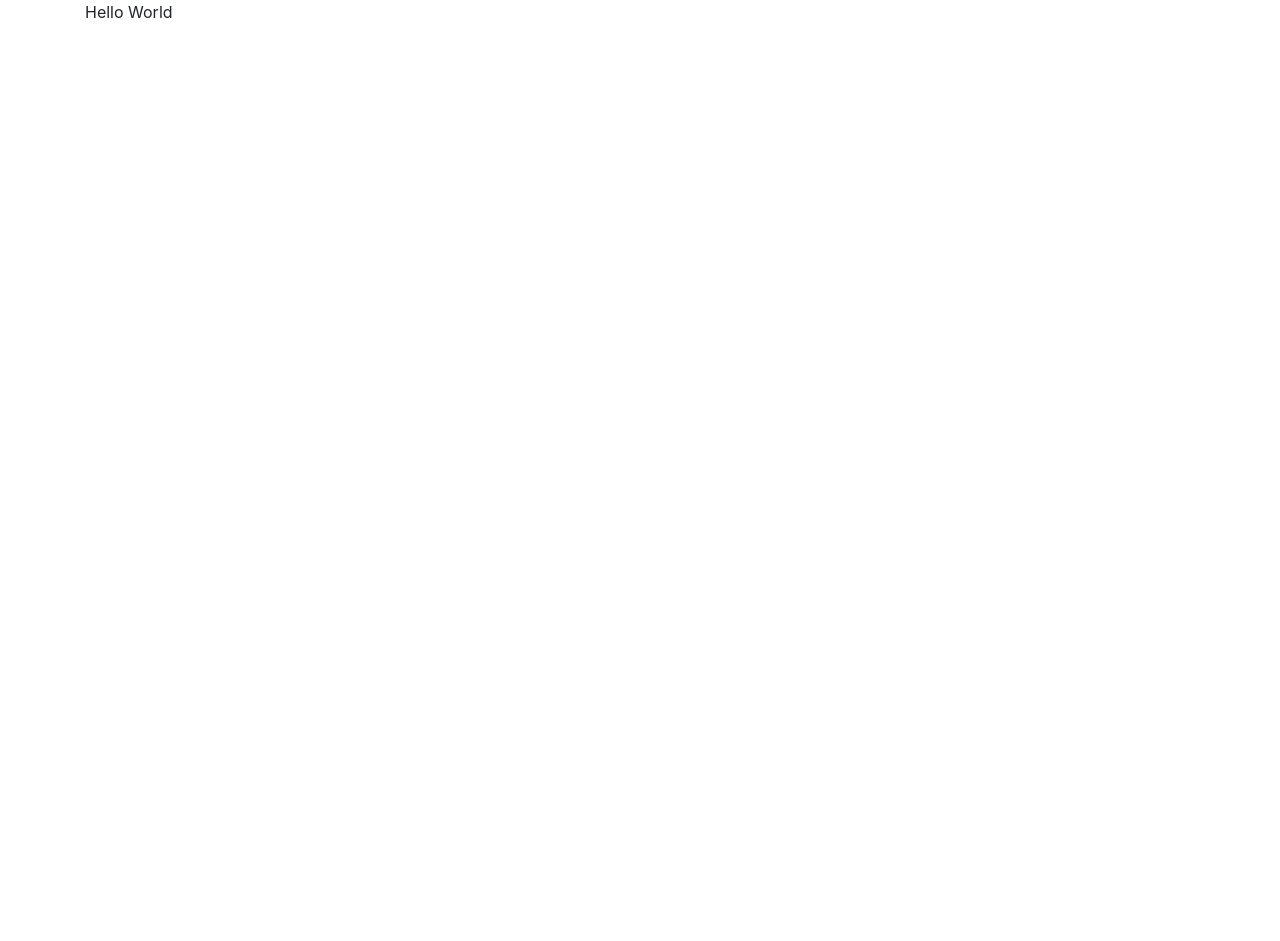
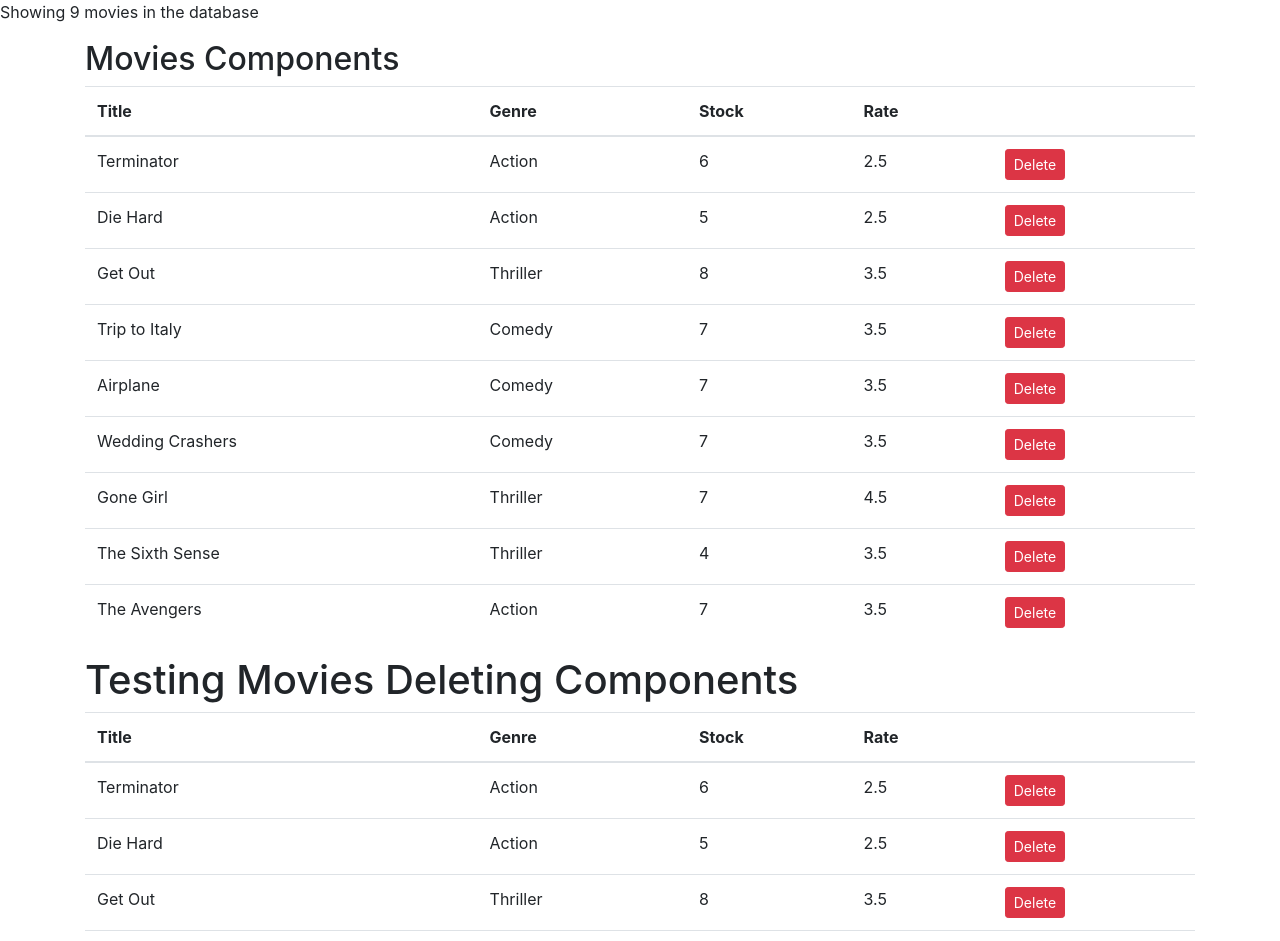
Before and after one commit to gabpoiss/React_With_Mosh, a React (Create React App) app in the folder vidly/: page / in a window 1280 px wide. Shown: the top 941 px of the page. Before the commit the page ends 800 px from the top, so only its background shows below. Built offline with nearby package versions, Linux system fonts and the light colour scheme.

Commit message:
Displaying an object inside a table using map(). Also, deleting each row(movies) when event is fired (onClick). Finally displaying a message when there is no more movies (movies.length)

```diff
--- a/vidly/src/App.js
+++ b/vidly/src/App.js
@@ -1,13 +1,17 @@
-import React, {
-  Component
-} from 'react';
-import './App.css';
+import React, { Component } from "react";
+import "./App.css";
+import Movies from "./components/movies";
+import Tmovies from "./components/Testing_my_learning";
 
 class App extends Component {
+  state = {};
   render() {
-    return ( < main role = "main"
-      className = "container" > Hello World <
-      /main>
+    return (
+      <div>
+        <main className="container" id="App" />
+        <Movies />
+        <Tmovies />
+      </div>
     );
   }
 }
--- /dev/null
+++ b/vidly/src/components/Testing_my_learning.jsx
@@ -0,0 +1,52 @@
+import React, { Component } from "react";
+import { getMovies, getMovie } from "../Starter Code/services/fakeMovieService";
+
+class Tmovies extends Component {
+  state = {
+    movies: getMovies()
+  };
+
+  handleDelete = movie => {
+    const movies = this.state.movies.filter(m => m._id != movie._id);
+    this.setState({ movies: movies });
+  };
+
+  render() {
+    return (
+      <div className="container">
+        <h1>Testing Movies Deleting Components</h1>
+        <table className="table">
+          <thead>
+            <tr>
+              <th>Title</th>
+              <th>Genre</th>
+              <th>Stock</th>
+              <th>Rate</th>
+              <th />
+            </tr>
+          </thead>
+          <tbody>
+            {this.state.movies.map(movie => (
+              <tr key={movie._id}>
+                <td>{movie.title}</td>
+                <td>{movie.genre.name}</td>
+                <td>{movie.numberInStock}</td>
+                <td>{movie.dailyRentalRate}</td>
+                <td>
+                  <button
+                    onClick={() => this.handleDelete(movie)}
+                    className="btn btn-danger btn-sm"
+                  >
+                    Delete
+                  </button>
+                </td>
+              </tr>
+            ))}
+          </tbody>
+        </table>
+      </div>
+    );
+  }
+}
+
+export default Tmovies;
--- /dev/null
+++ b/vidly/src/components/movies.jsx
@@ -0,0 +1,59 @@
+import React, { Component } from "react";
+import { genres } from "../Starter Code/services/fakeGenreService";
+import { getGenres } from "../Starter Code/services/fakeGenreService";
+import { getMovies, getMovie } from "../Starter Code/services/fakeMovieService";
+
+class Movies extends Component {
+  state = {
+    movies: getMovies()
+  };
+  handleDelete = movie => {
+    const movies = this.state.movies.filter(m => m._id != movie._id);
+    this.setState({ movies: movies });
+  };
+
+  render() {
+    const { length: count } = this.state.movies;
+
+    if (count === 0) return <p>There are no more movies!</p>;
+    return (
+      <React.Fragment>
+        <p>Showing {count} movies in the database</p>
+        <div className="container">
+          <h2>Movies Components</h2>
+          <table className="table">
+            <thead>
+              <tr>
+                <th>Title</th>
+                <th>Genre</th>
+                <th>Stock</th>
+                <th>Rate</th>
+                <th />
+              </tr>
+            </thead>
+            <tbody>
+              {this.state.movies.map(movie => (
+                <tr key={movie._id}>
+                  <td>{movie.title}</td>
+                  <td>{movie.genre.name}</td>
+                  <td>{movie.numberInStock}</td>
+                  <td>{movie.dailyRentalRate}</td>
+                  <td>
+                    <button
+                      onClick={() => this.handleDelete(movie)}
+                      className="btn btn-danger btn-sm"
+                    >
+                      Delete
+                    </button>
+                  </td>
+                </tr>
+              ))}
+            </tbody>
+          </table>
+        </div>
+      </React.Fragment>
+    );
+  }
+}
+
+export default Movies;
```
Also changed, not shown: vidly/src/index.js (+9 -8 lines).
